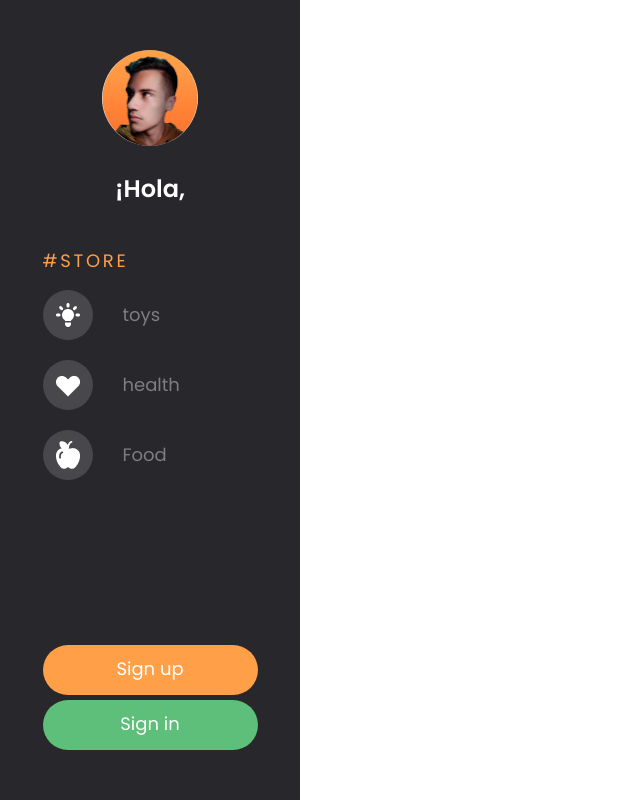
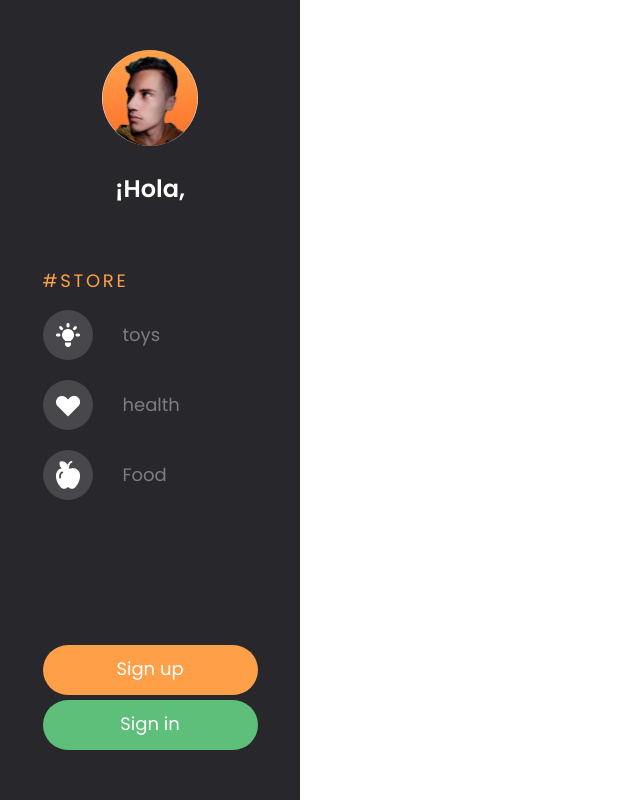
Before and after one commit to bybbsy/e-store-vue, a Vue app: page / in a window 1280 px wide. Shown: the whole page, without its empty margins (0-640 px from the left). Built offline with nearby package versions, Linux system fonts and the light colour scheme; no server answers.

Commit message:
Added links highlight

```diff
--- a/src/components/TheNavbar/BlockFilter.vue
+++ b/src/components/TheNavbar/BlockFilter.vue
@@ -6,7 +6,7 @@
         <div class="filter-block" v-for="(filter, index) in filterItems" :key="index">
             <div class="filter-block__body" v-if="!filter.authRequired || (filter.authRequired && uid)">
                 <div class="filter-block__main-filter">
-                    <router-link :to="{ path: `/${filter.baseUrl}` }" class="main-filter__name">#{{ filter.mainCategory }}</router-link>
+                    <router-link :to="{ path: `/${filter.baseUrl}` }" class="filter-element main-filter__name">#{{ filter.mainCategory }}</router-link>
                 </div>
                 <ul class="filters-list">
                 <router-link class="filter-element"
@@ -212,4 +212,11 @@
     transition: 0.1s all ease-in;
 }
 
+.filter-element.router-link-exact-active .filter-element__name span {
+  color: var(--main-orange);
+}
+.filter-element.router-link-exact-active .filter-element__icon {
+  background-color: var(--main-orange);
+}
+
 </style>
```
